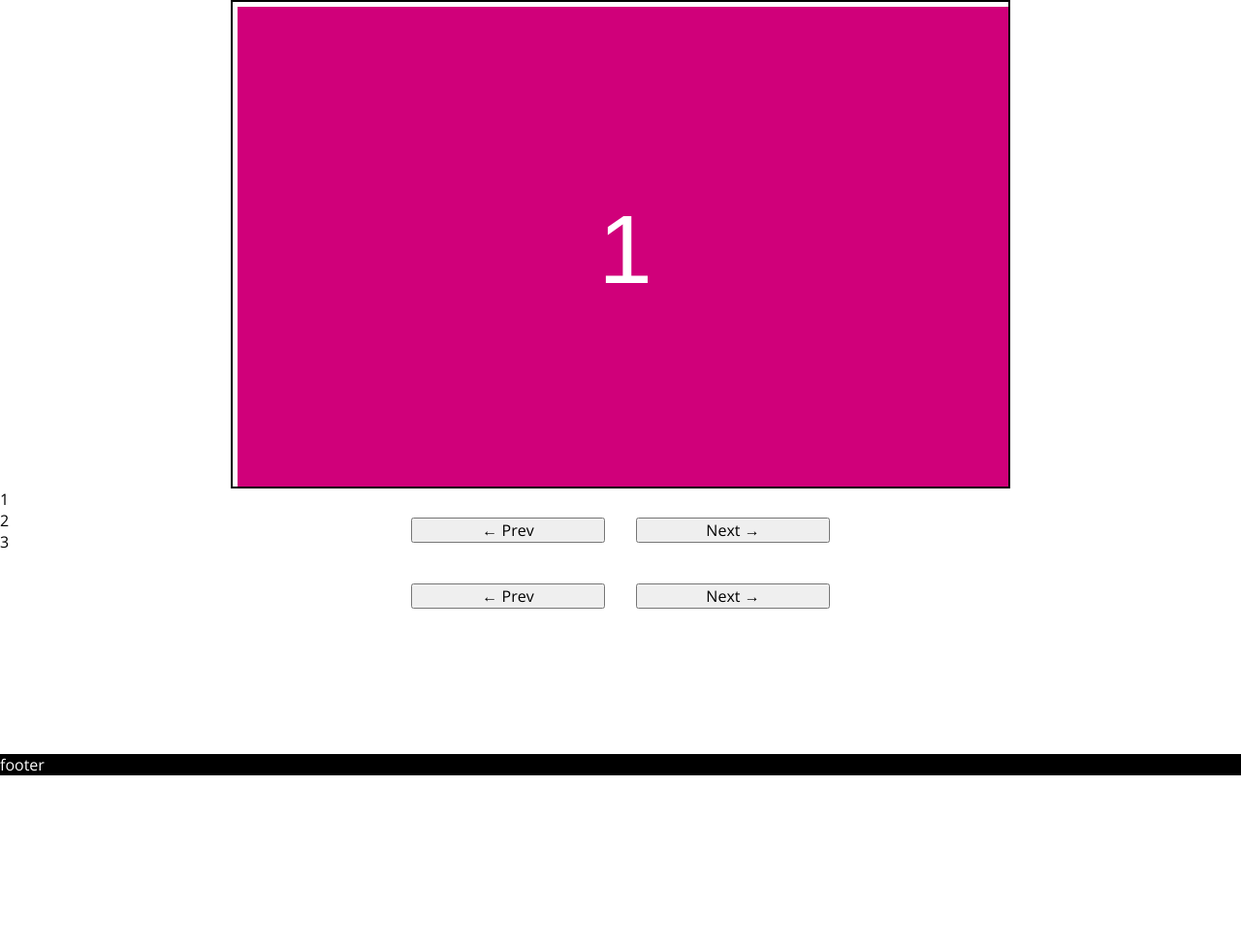
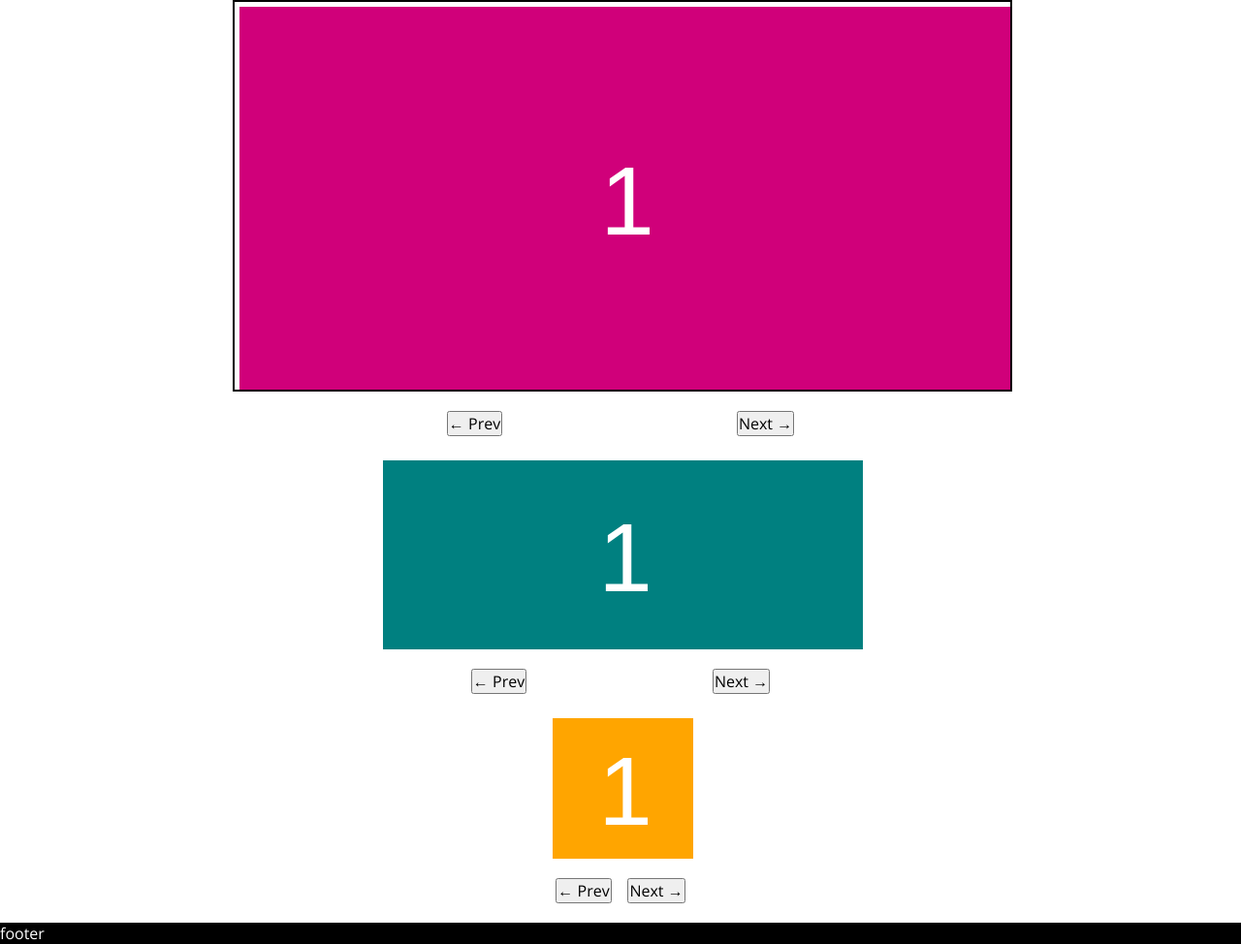
Before and after one commit to rapsamaniego27/east, a plain HTML site: page index.html in a window 1280 px wide. Shown: the whole page at 97% size. Before the commit the page ends 800 px from the top, so only its background shows below. Drawn offline with nearby package versions, Linux system fonts and the light colour scheme.

Commit message:
added more sample slider elements

```diff
--- a/css/east.css
+++ b/css/east.css
@@ -1,4 +1,10 @@
 /* Plugin CSS */
+
+/* Parent Container */
+.east-row{
+ position:relative;
+ width:100%;
+}
 
 /* This element will always be 100% of its slider container */
 .east-track{
@@ -8,21 +14,16 @@
   position: relative;
 }
 
+/* Default styling of a slide */
 .east-slide {
   position: absolute;
-  background:#D0007A;
   height: 100%;
   width: 100%;
-  display: grid;
-  align-content: center;
-  justify-content: center;
-  color: white;
-  font-size: 100px;
-  font-family: sans-serif;
-  border: 5px solid white;
   transition: all .25s;
   transform: translateX(-200%);
 }
+
+/* The slide positions */
 
 .east-slide.east--next + .east-slide {
   transform: translateX(200%);
--- a/css/styles.css
+++ b/css/styles.css
@@ -1,16 +1,79 @@
 /* Custom Styling to Slides */
 .slider-container{
-  max-width: 800px;
-  height: 500px;
+  max-width:800px;
+  height:auto;
+  margin:0 auto;
+}
+
+.slider-row{
+  height:400px;
   margin: 0 auto;
   border:2px solid black;
+}
 
+.slide{
+  background:#D0007A;
+  font-size: 100px;
+  font-family: sans-serif;
+  display: flex;
+  align-items: center;
+  justify-content: center;
+  color: white;
+  border: 5px solid white;
 }
 
 .controls {
-  display: grid;
-  grid-template-columns: repeat(auto-fit, minmax(200px, 200px));
-  gap: 2rem;
+  display: flex;
+  justify-content: space-around;
+  max-width: 600px;
+  align-items: center;
+  margin:20px auto;
+}
+
+
+/* Catalogue styling */
+.catalogue-container{
+  max-width: 500px;
+  height: auto;
+  margin:0 auto;
+}
+
+.catalogue-row{
+  height:200px;
+  display:block;
+}
+
+.catalogue-slide{
+  background:teal;
+  font-size: 100px;
+  font-family: sans-serif;
+  display: flex;
+  align-items: center;
   justify-content: center;
-  padding: 2rem;
+  color: white;
+  border: 5px solid white;
 }
+
+/* Person Slider */
+
+.person-container{
+  max-width: 150px;
+  height: auto;
+  margin:0 auto;
+}
+
+.person-row{
+  height:150px;
+  display:block;
+}
+
+.person-slide{
+  background:orange;
+  font-size: 100px;
+  font-family: sans-serif;
+  display: flex;
+  align-items: center;
+  justify-content: center;
+  color: white;
+  border: 5px solid white;
+}
--- a/index.html
+++ b/index.html
@@ -23,10 +23,13 @@
 </head>
 <body>
   <div id="wrapper">
+    <!-- Row Main -->
     <div id="main">
 
+      <!-- Container Slider -->
+      <div class="slider-container">
         <!-- Row Slider -->
-      <div class="slider-container">
+        <div class="slider-row">
           <!-- Slide Track -->
           <div class="slides-track">
 
@@ -54,7 +57,9 @@
             <!-- End of the slides -->
 
           </div>
+        </div>
 
+        <!-- Controls -->
         <div class="controls">
           <button class="goToPrev">← Prev</button>
           <button class="goToNext">Next →</button>
@@ -63,26 +68,58 @@
 
       <!-- End of Slider -->
 
-
+      <!-- Catalogue Slider -->
       <div class="catalogue-container">
+        <div class="catalogue-row">
           <!-- Slide Track -->
           <div class="catalogue-track">
 
             <!-- The Slides -->
-          <div class="slide">1</div>
-          <div class="slide">2</div>
-          <div class="slide">3</div>
+            <div class="catalogue-slide">1</div>
+            <div class="catalogue-slide">2</div>
+            <div class="catalogue-slide">3</div>
+            <div class="catalogue-slide">4</div>
+            <div class="catalogue-slide">5</div>
             <!-- End of the slides -->
 
           </div>
+        </div>
 
         <div class="controls">
-          <button class="prevBtn">← Prev</button>
-          <button class="nextBtn">Next →</button>
+          <button class="prevCatalogue">← Prev</button>
+          <button class="nextCatalogue">Next →</button>
+        </div>
+      </div>
+      <!-- End Catalogue Slider -->
+
+      <!-- Person Slider -->
+      <div class="person-container">
+        <div class="person-row">
+          <!-- Slide Track -->
+          <div class="person-track">
+
+            <!-- The Slides -->
+            <div class="person-slide">1</div>
+            <div class="person-slide">2</div>
+            <div class="person-slide">3</div>
+            <div class="person-slide">4</div>
+            <div class="person-slide">5</div>
+            <!-- End of the slides -->
+
           </div>
         </div>
 
+        <div class="controls">
+          <button class="prevPerson">← Prev</button>
+          <button class="nextPerson">Next →</button>
         </div>
+      </div>
+      <!-- End Person Slider -->
+
+    </div>
+    <!-- End Main -->
+
+
     <footer>
       footer
     </footer>
--- a/js/app.js
+++ b/js/app.js
@@ -1,8 +1,27 @@
 const mySlider = new East({
- sliderEl: document.querySelector('.slider-container'),
+ sliderEl: document.querySelector('.slider-row'),
 
  controls:{
   prevEl: document.querySelector('.goToPrev'),
   nextEl: document.querySelector('.goToNext')
  }
 });
+
+
+const catalogueSlider = new East({
+ sliderEl: document.querySelector('.catalogue-row'),
+
+ controls: {
+  prevEl: document.querySelector('.prevCatalogue'),
+  nextEl: document.querySelector('.nextCatalogue')
+ }
+});
+
+const personSlider = new East({
+ sliderEl: document.querySelector('.person-row'),
+
+ controls: {
+  prevEl: document.querySelector('.prevPerson'),
+  nextEl: document.querySelector('.nextPerson')
+ }
+});
--- a/js/east.js
+++ b/js/east.js
@@ -79,7 +79,7 @@ East.prototype.bindControls = function(prevEl, nextEl){
 
 /* Sets the classes for Track and Container */
 East.prototype.setDefaultClasses = function(sliderEl){
- sliderEl.classList.add('east-container');
+ sliderEl.classList.add('east-row');
  sliderEl.firstElementChild.classList.add('east-track');
 };
 
```
Lines whose indentation alone changed are shown as unchanged.
